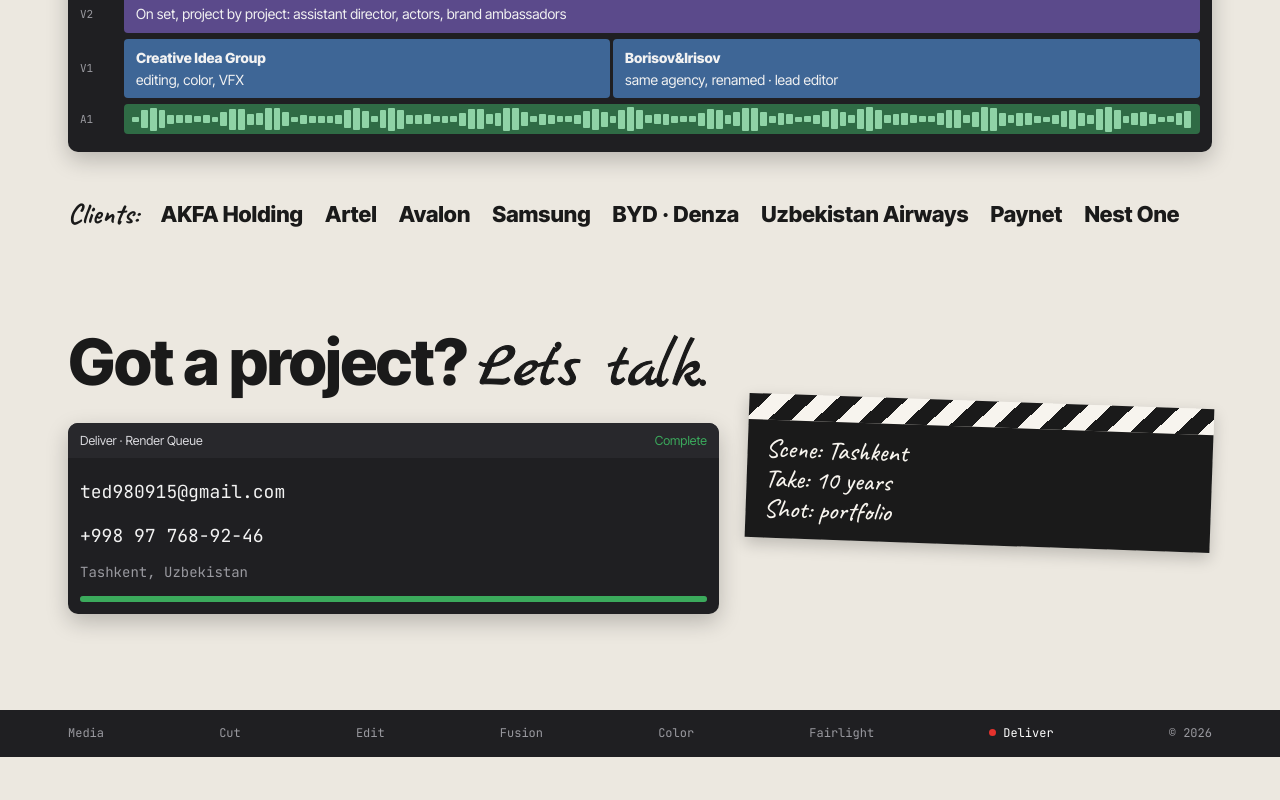
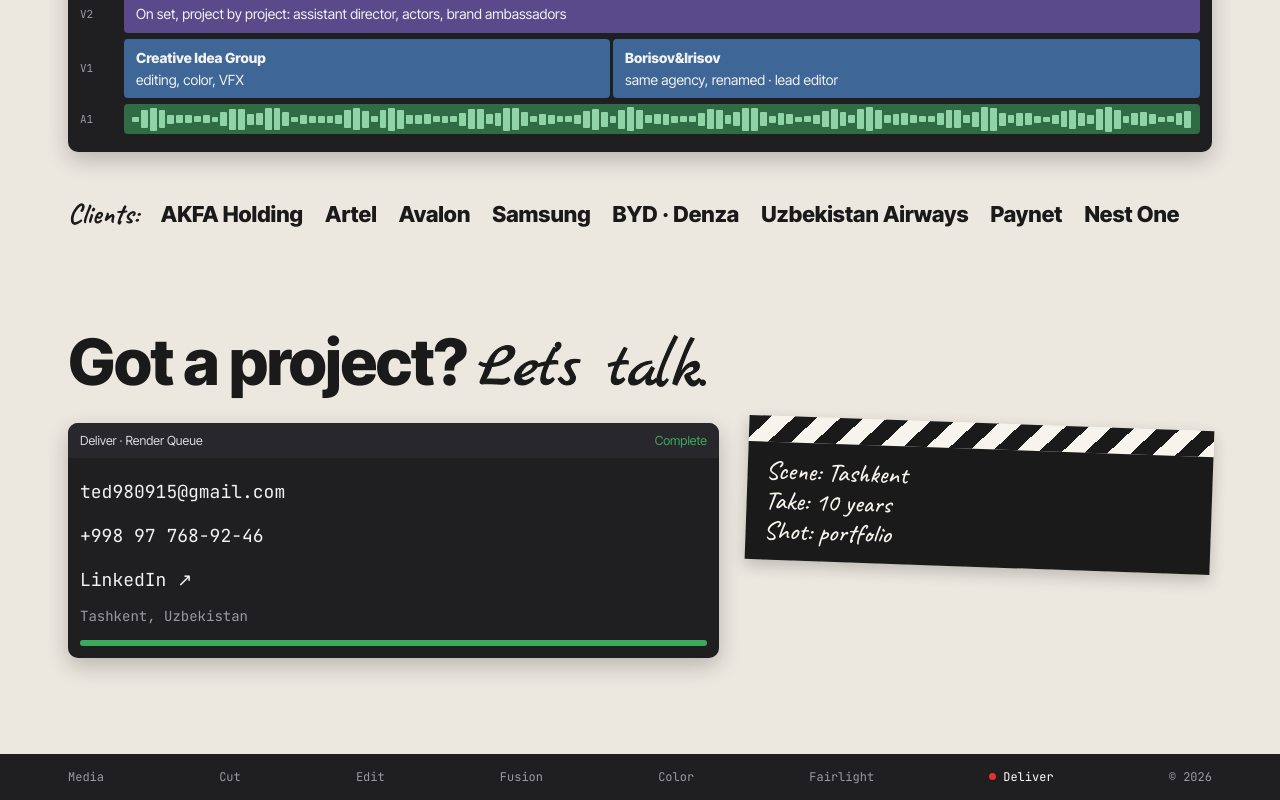
Before and after one commit to Danya-vibe/danil-portfolio, a plain HTML site: page index.html in a window 1280 px wide. Shown: the part 3250-4050 px from the top of the page. Before the commit the page ends 4007 px from the top, so only its background shows below. Drawn offline with Linux system fonts and the light colour scheme.

Commit message:
Add LinkedIn link to contact section
Co-Authored-By: Claude Opus 5.5 <noreply@anthropic.com>
Claude-Session: https://claude.ai/code/session_01FtExxm8pAaYiBqhrmGw1e2

```diff
--- a/index.html
+++ b/index.html
@@ -348,6 +348,7 @@ section{position:relative}
 <div class="panel-b rq">
 <a href="mailto:ted980915@gmail.com" class="mono">ted980915@gmail.com</a>
 <a href="tel:+998977689246" class="mono">+998 97 768-92-46</a>
+<a href="https://www.linkedin.com/in/danil-voshenikin-524312452/" class="mono" target="_blank" rel="noopener">LinkedIn ↗</a>
 <span class="mono" style="color:var(--panel-muted);font-size:14px"><span data-l="ru">Ташкент, Узбекистан</span><span data-l="en">Tashkent, Uzbekistan</span></span>
 <div class="progress"><div></div></div>
 </div>
```
